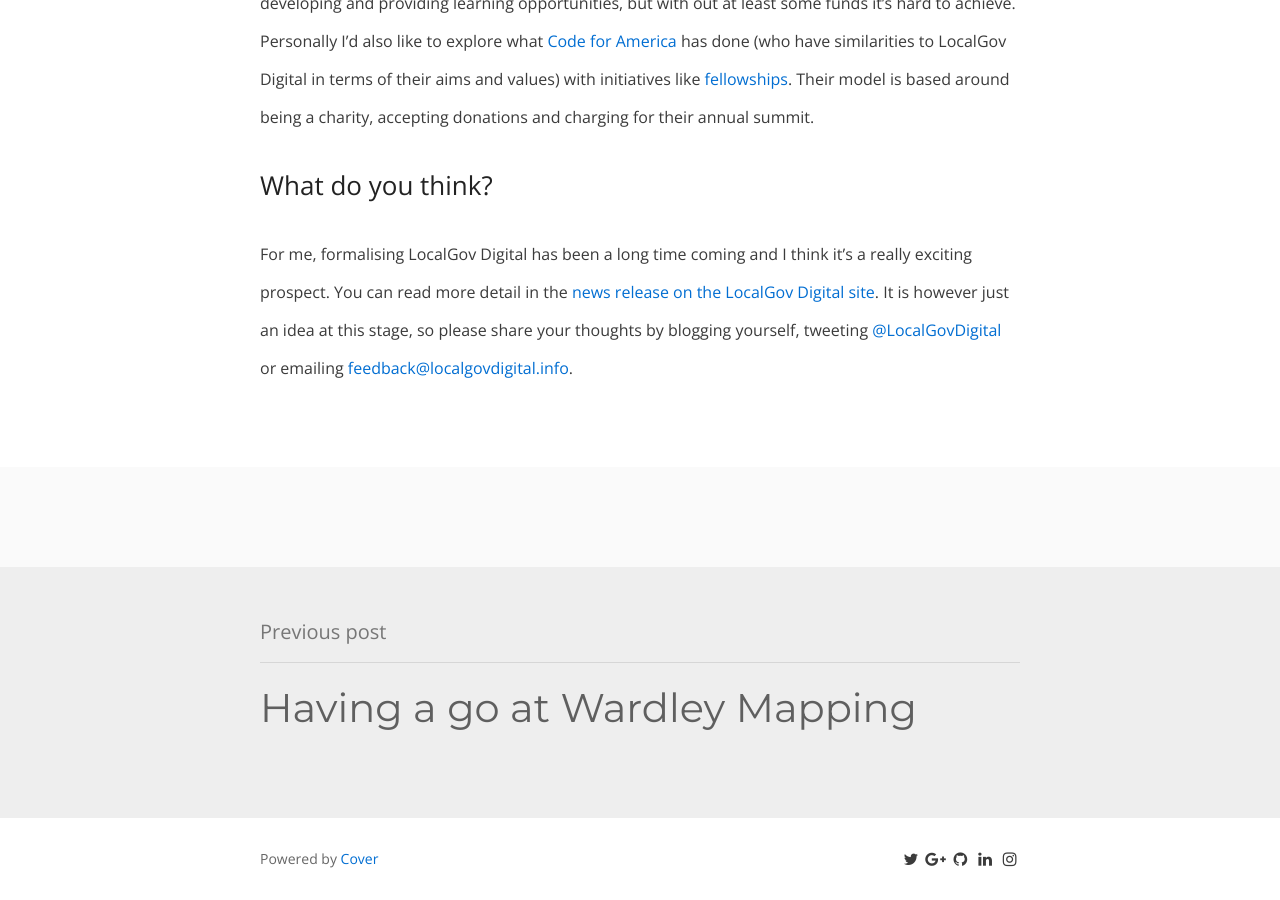
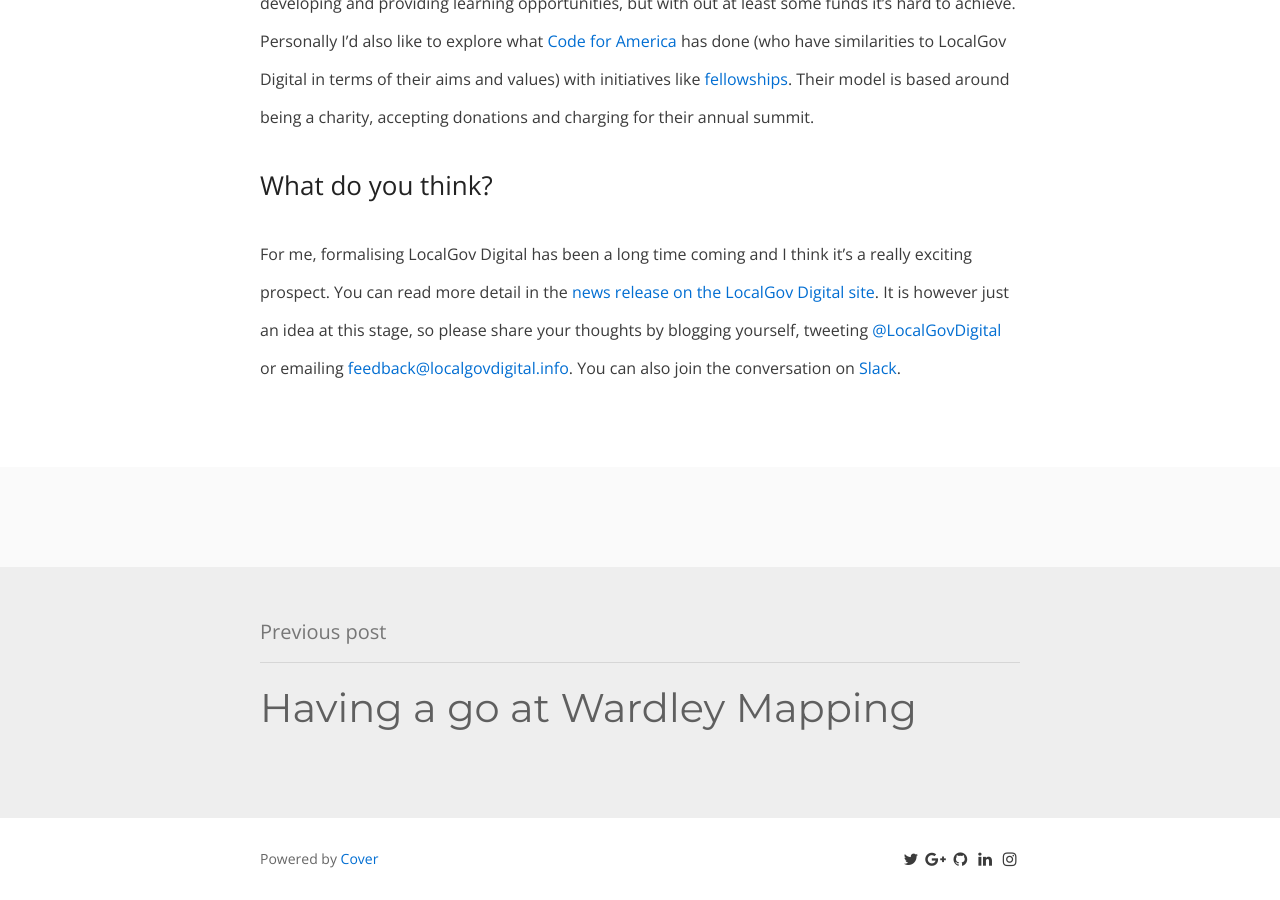
Before and after one commit to BforBen/bforben.github.io, a Jekyll site: the page built from _posts/2016-11-10-a-new-phase-for-localgov-digital.md, in a window 1280 px wide and 900 px high, scrolled down 3557 px. Built offline with Jekyll 4.4.1, drawn with Linux system fonts in a browser that asks for light colours; nearby versions of some CDN libraries; comment, search, counter and statistics services are not loaded; some of the changed lines change nothing that is shown.

Commit message:
Add Slack link

```diff
--- a/_posts/2016-11-10-a-new-phase-for-localgov-digital.md
+++ b/_posts/2016-11-10-a-new-phase-for-localgov-digital.md
@@ -3,7 +3,7 @@
 title: A new phase for LocalGov Digital
 author: Ben
 date: 2016-11-21 06:34:00 +00:00
-modified: 2016-11-21 06:34:00 +00:00
+modified: 2016-11-21 07:14:00 +00:00
 category: local gov
 ---
 
@@ -31,7 +31,7 @@
 
 Becoming a _real thing_ means LocalGov Digital can scale with more certainty and also means we could do things like bid for funding without relying on someone within the network to do it via ther organisation and all the work that entails. There have been aspirations in the past to be in a position to fund some people to more fully focus on our values, bringing councils and other local bodies together to make public services better and this could bring us a step closer to that.
 
-[Today LocalGov Digital is proposing the _thing_ we become is a co-operative](http://localgovdigital.info/1424), owned by individuals who are willing to commit to support the values and principles of the co-op such as support on a personal level for the Local Government Digital Service Standard. We're also suggesting organisations including both councils and suppliers could also get involved and sponsor the new co-operative based around their support for the service standard.
+[Today LocalGov Digital is proposing the _thing_ we become is a co-operative](http://localgovdigital.info/news/co-operative-consultation/), owned by individuals who are willing to commit to support the values and principles of the co-op such as support on a personal level for the Local Government Digital Service Standard. We're also suggesting organisations including both councils and suppliers could also get involved and sponsor the new co-operative based around their support for the service standard.
 
 ### Why a co-operative?
 
@@ -43,4 +43,4 @@
 
 ## What do you think?
 
-For me, formalising LocalGov Digital has been a long time coming and I think it's a really exciting prospect. You can read more detail in the [news release on the LocalGov Digital site](http://localgovdigital.info). It is however just an idea at this stage, so please share your thoughts by blogging yourself, tweeting [@LocalGovDigital](https://twitter.com/LocalGovDigital) or emailing <feedback@localgovdigital.info>.
+For me, formalising LocalGov Digital has been a long time coming and I think it's a really exciting prospect. You can read more detail in the [news release on the LocalGov Digital site](http://localgovdigital.info). It is however just an idea at this stage, so please share your thoughts by blogging yourself, tweeting [@LocalGovDigital](https://twitter.com/LocalGovDigital) or emailing <feedback@localgovdigital.info>. You can also join the conversation on [Slack](https://localgovdigital.slack.com/messages/co-op_consultation/).
```
